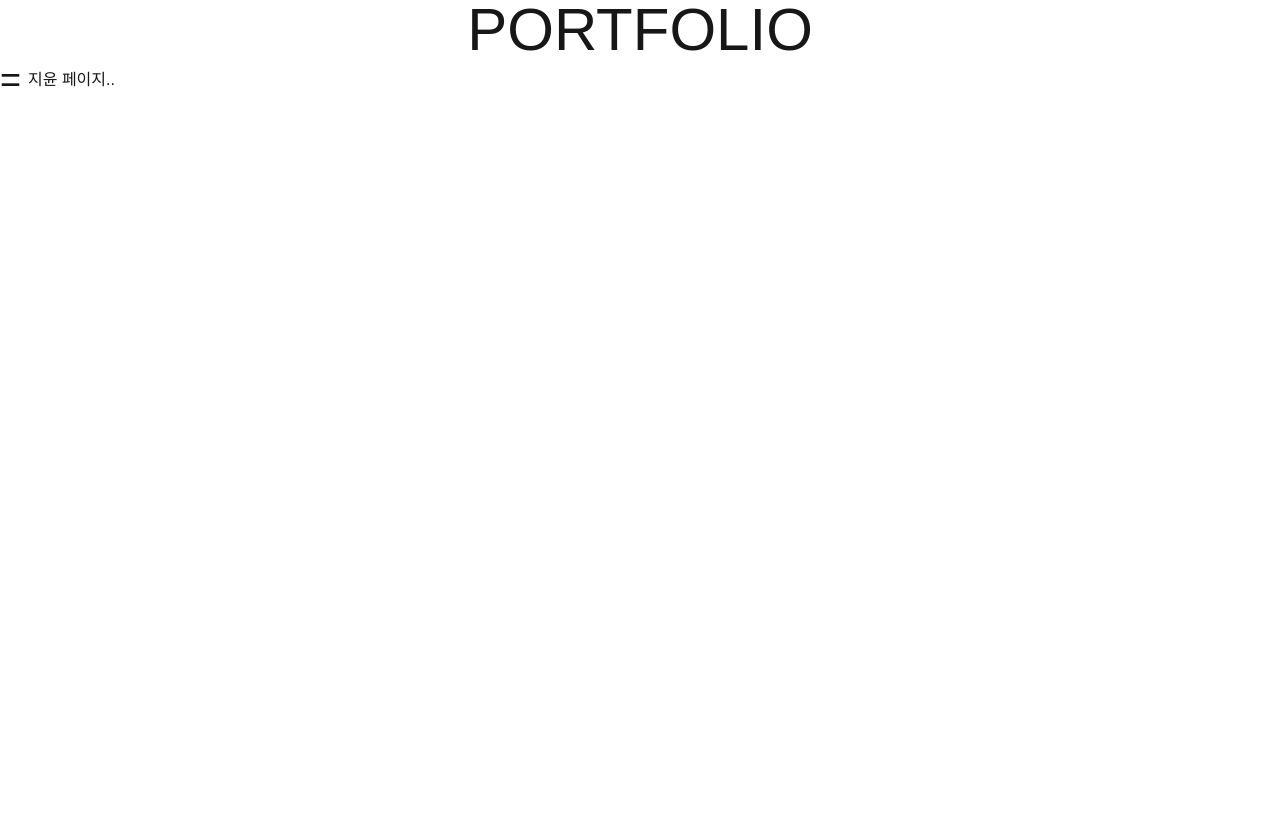
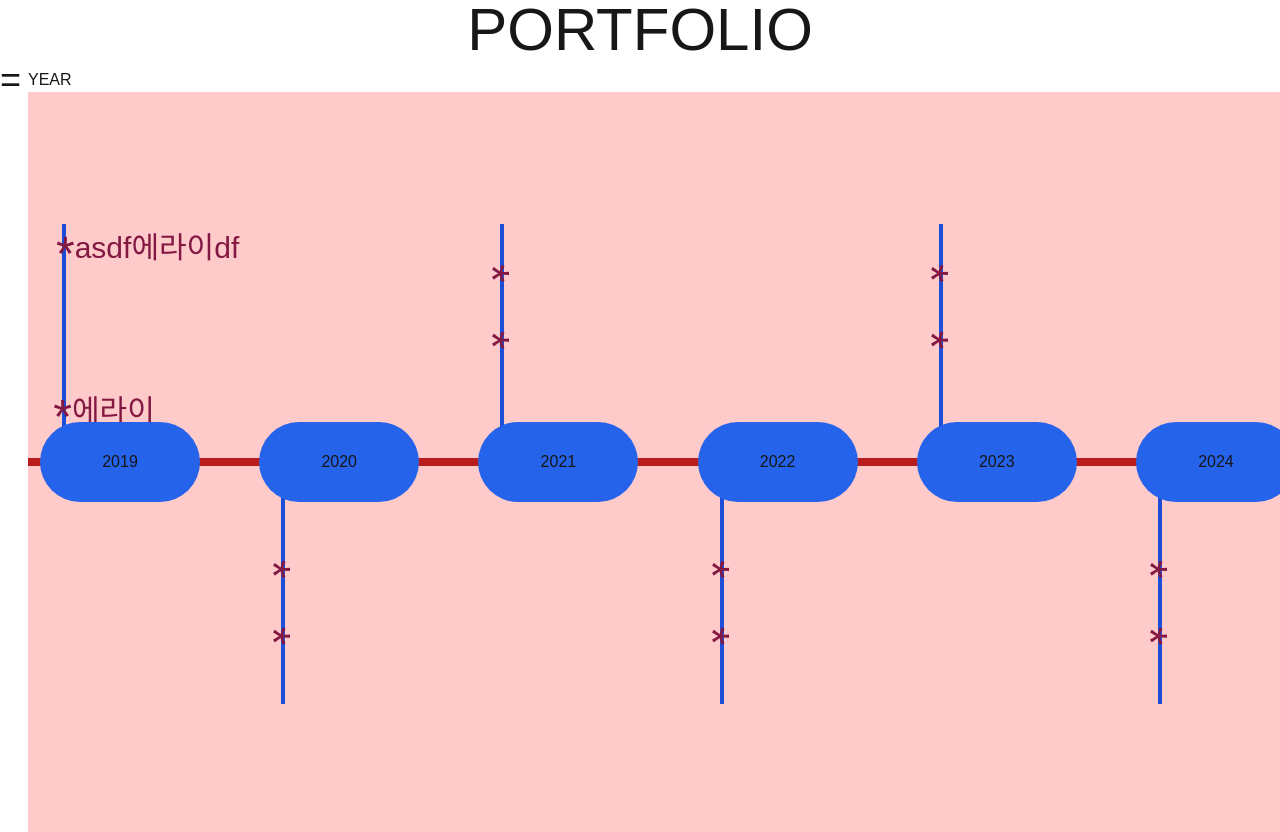
Before and after one commit to yun-21/my_page, a Next.js app in the folder client/: page / in a window 1280 px wide. Shown: the top 832 px of the page. Before the commit the page ends 808 px from the top, so only its background shows below. Built offline with nearby package versions, Linux system fonts and the light colour scheme.

Commit message:
연도별 프로젝트를 위한 커스텀 중

```diff
--- a/client/src/app/page.tsx
+++ b/client/src/app/page.tsx
@@ -1,7 +1,64 @@
+"use client"
 // import Image from "next/image";
 
 export default function Home() {
   return (
-    <div>지윤 페이지..</div>
+    <>
+      <div>
+        YEAR
+      </div>
+      <div className="bg-red-200 w-full h-full flex items-center justify-center">
+        <div className="h-2 bg-red-700 relative flex justify-between items-center px-3 w-full">
+          <div className="relative">
+            <div className="w-60 h-1 bg-blue-700 rotate-90 absolute z-0 -ml-24 -mt-20 flex">
+              <div className="text-pink-900 -rotate-90 flex w-40 -mt-36">
+                <div className="text-5xl">*</div>
+                <div className="text-3xl whitespace-nowrap">asdf에라이df</div>
+              </div>
+              <div className="text-pink-900 -rotate-90 flex -mt-20">
+                <div className="text-5xl">*</div>
+                <div className="text-3xl whitespace-nowrap">에라이</div>
+              </div>
+            </div>
+            <div className="w-40 h-20 flex items-center justify-center bg-blue-600 rounded-full relative z-10">2019</div>
+          </div>
+          <div className="relative">
+            <div className="w-40 h-20 flex items-center justify-center bg-blue-600 rounded-full relative z-10">2020</div>
+            <div className="w-60 h-1 bg-blue-700 rotate-90 absolute z-0 -ml-24 mt-20 flex gap-12">
+              <div className="text-pink-900 text-5xl -mt-3 ml-24">*</div>
+              <div className="text-pink-900 text-5xl -mt-3">*</div>
+            </div>
+          </div>
+          <div className="relative">
+            <div className="w-60 h-1 bg-blue-700 rotate-90 absolute z-0 -ml-24 -mt-20 flex gap-12">
+              <div className="text-pink-900 text-5xl -mt-3 ml-10">*</div>
+              <div className="text-pink-900 text-5xl -mt-3">*</div>
+            </div>
+            <div className="w-40 h-20 flex items-center justify-center bg-blue-600 rounded-full relative z-10">2021</div>
+          </div>
+          <div className="relative">
+            <div className="w-40 h-20 flex items-center justify-center bg-blue-600 rounded-full relative z-10">2022</div>
+            <div className="w-60 h-1 bg-blue-700 rotate-90 absolute z-0 -ml-24 mt-20 flex gap-12">
+              <div className="text-pink-900 text-5xl -mt-3 ml-24">*</div>
+              <div className="text-pink-900 text-5xl -mt-3">*</div>
+            </div>
+          </div>
+          <div className="relative">
+            <div className="w-60 h-1 bg-blue-700 rotate-90 absolute z-0 -ml-24 -mt-20 flex gap-12">
+              <div className="text-pink-900 text-5xl -mt-3 ml-10">*</div>
+              <div className="text-pink-900 text-5xl -mt-3">*</div>
+            </div>
+            <div className="w-40 h-20 flex items-center justify-center bg-blue-600 rounded-full relative z-10">2023</div>
+          </div>
+          <div className="relative">
+            <div className="w-40 h-20 flex items-center justify-center bg-blue-600 rounded-full relative z-10">2024</div>
+            <div className="w-60 h-1 bg-blue-700 rotate-90 absolute z-0 -ml-24 mt-20 flex gap-12">
+              <div className="text-pink-900 text-5xl -mt-3 ml-24">*</div>
+              <div className="text-pink-900 text-5xl -mt-3">*</div>
+            </div>
+          </div>
+        </div>
+      </div>
+    </>
   );
 }
```
